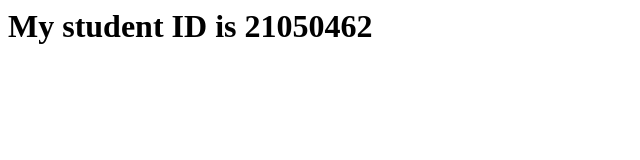
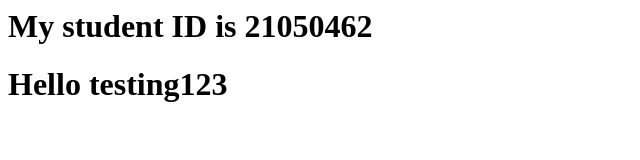
Before and after one commit to WalkiePanguin/operate_repo, a plain HTML site: page index.html in a window 1280 px wide. Shown: the whole page, without its empty margins (0-640 px from the left). Drawn offline with Linux system fonts and the light colour scheme.

Commit message:
Update index.html

```diff
--- a/index.html
+++ b/index.html
@@ -3,5 +3,6 @@
 </head>
 <body>
 	<h1> My student ID is 21050462 <h1>
+	<h1> Hello testing123 <h1>
 </body>
 </html>
```
